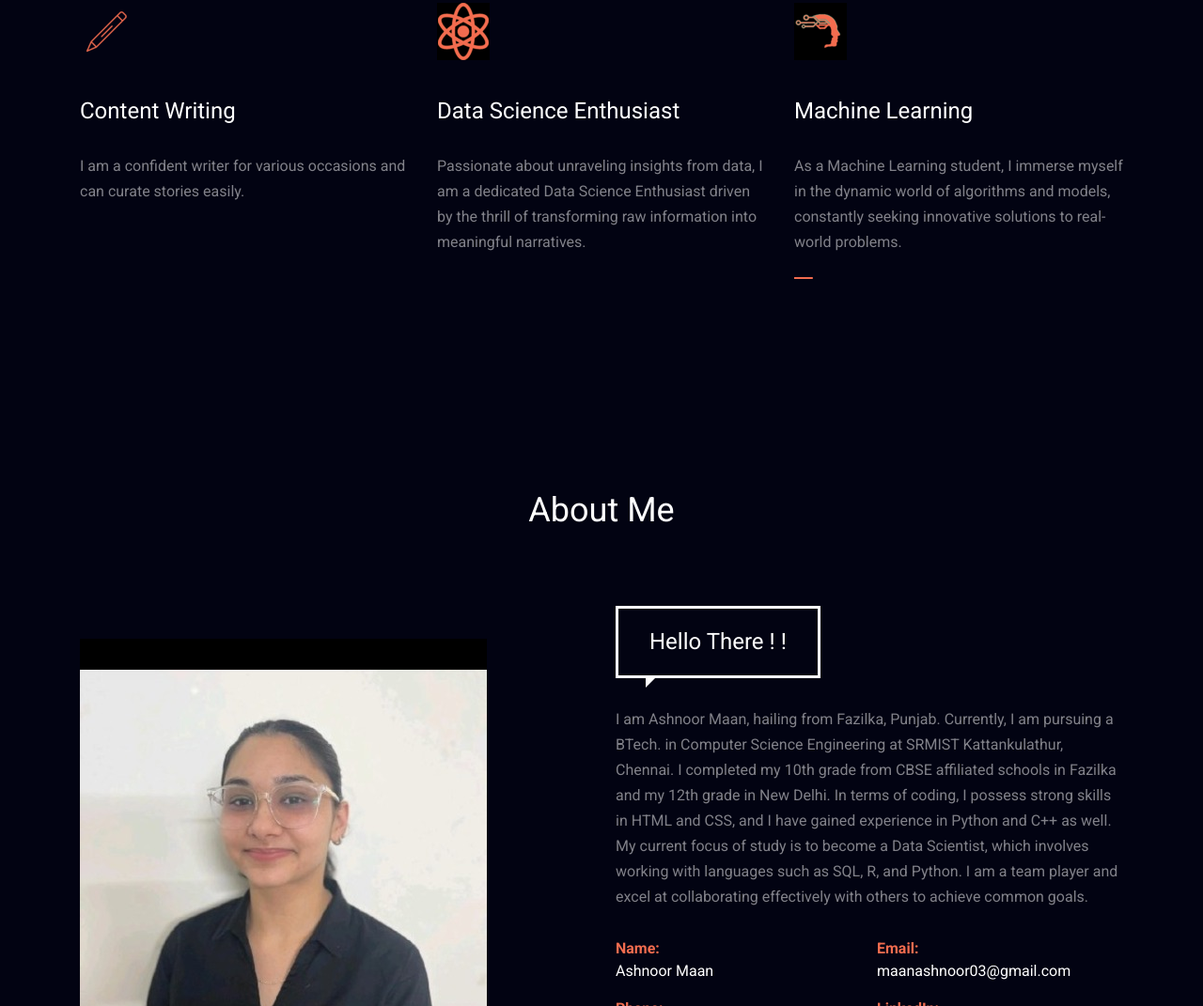
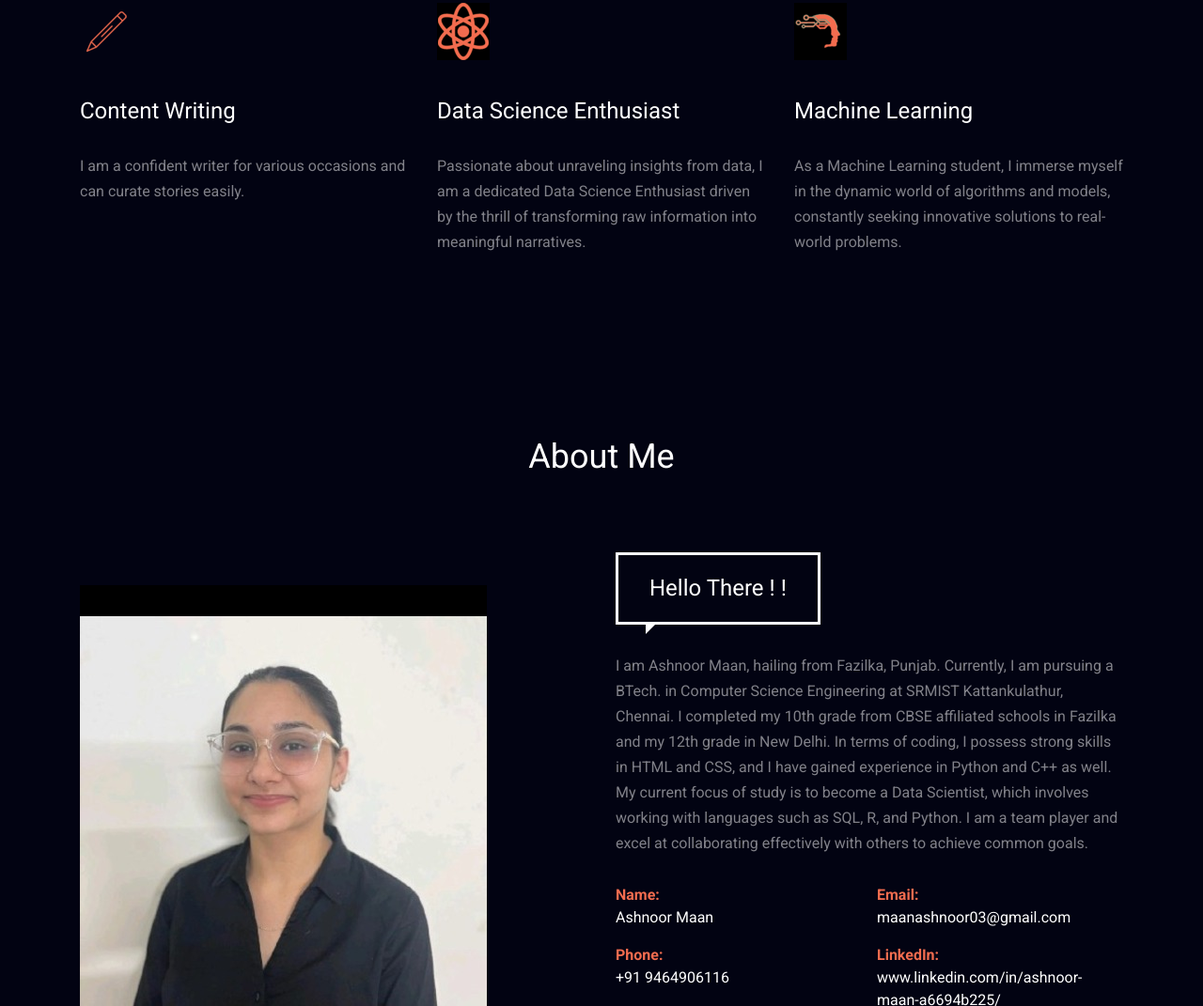
Before and after one commit to SYMPCoding/Ashnoor_Portfolio, a plain HTML site: page index.html in a window 1280 px wide. Shown: the part 1357-2428 px from the top of the page at 94% size. Drawn offline with Linux system fonts and the light colour scheme.

Commit message:
small changes

```diff
--- a/index.html
+++ b/index.html
@@ -294,11 +294,11 @@
                                         </p>
                                     </div>
                                     <!--end ts-item-body-->
-                                    <div class="ts-item-footer">
+                                    <!--<div class="ts-item-footer">
                                         <a href="#" data-toggle="modal" data-target="#modal" class="ts-link-arrow-effect">
                                             <span>Read More</span>
                                         </a>
-                                    </div>
+                                    </div>-->
                                     <!--end ts-item-footer-->
                                <!-- </div> -->
                                 <!--end ts-item-content-->
```
